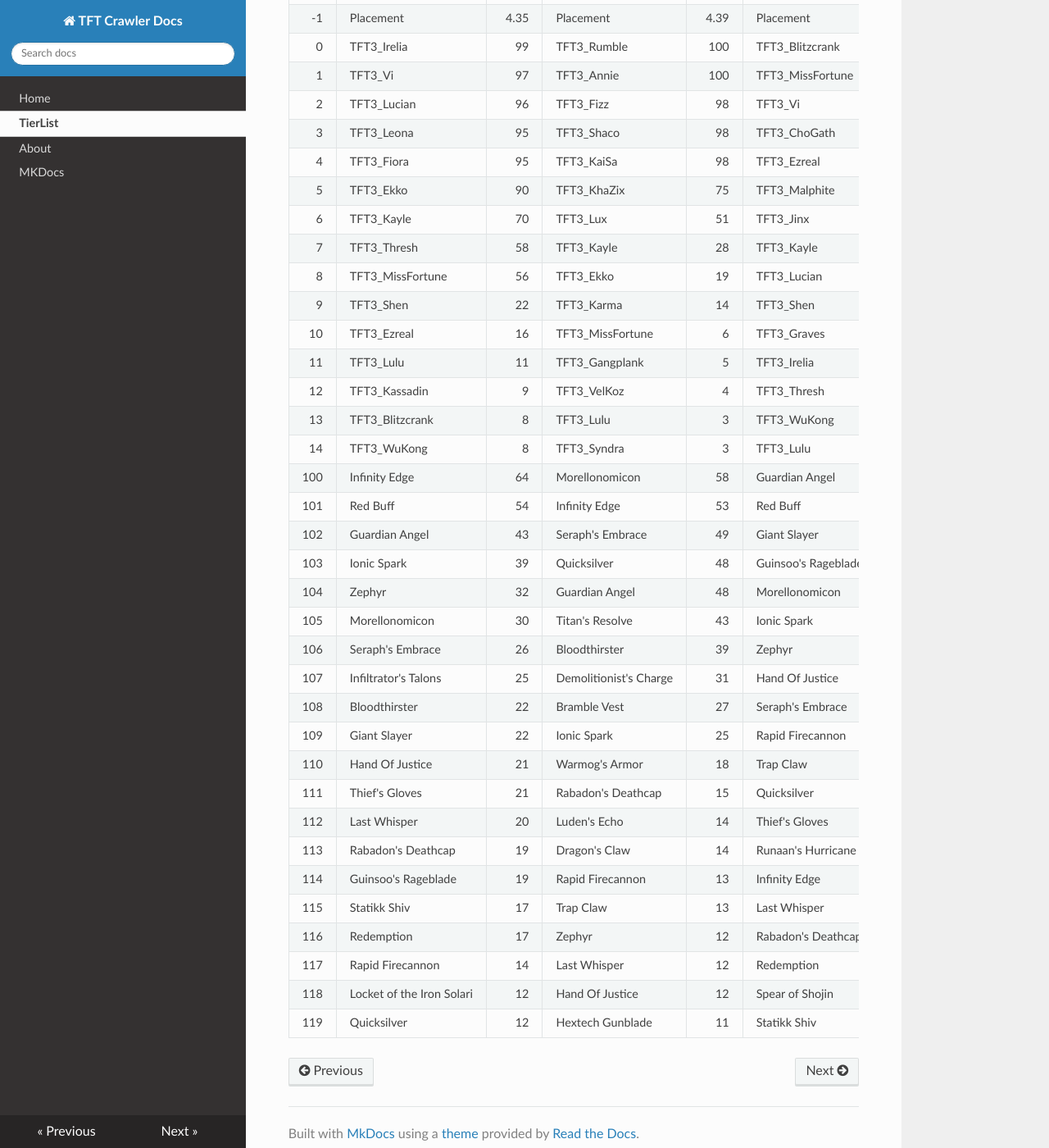
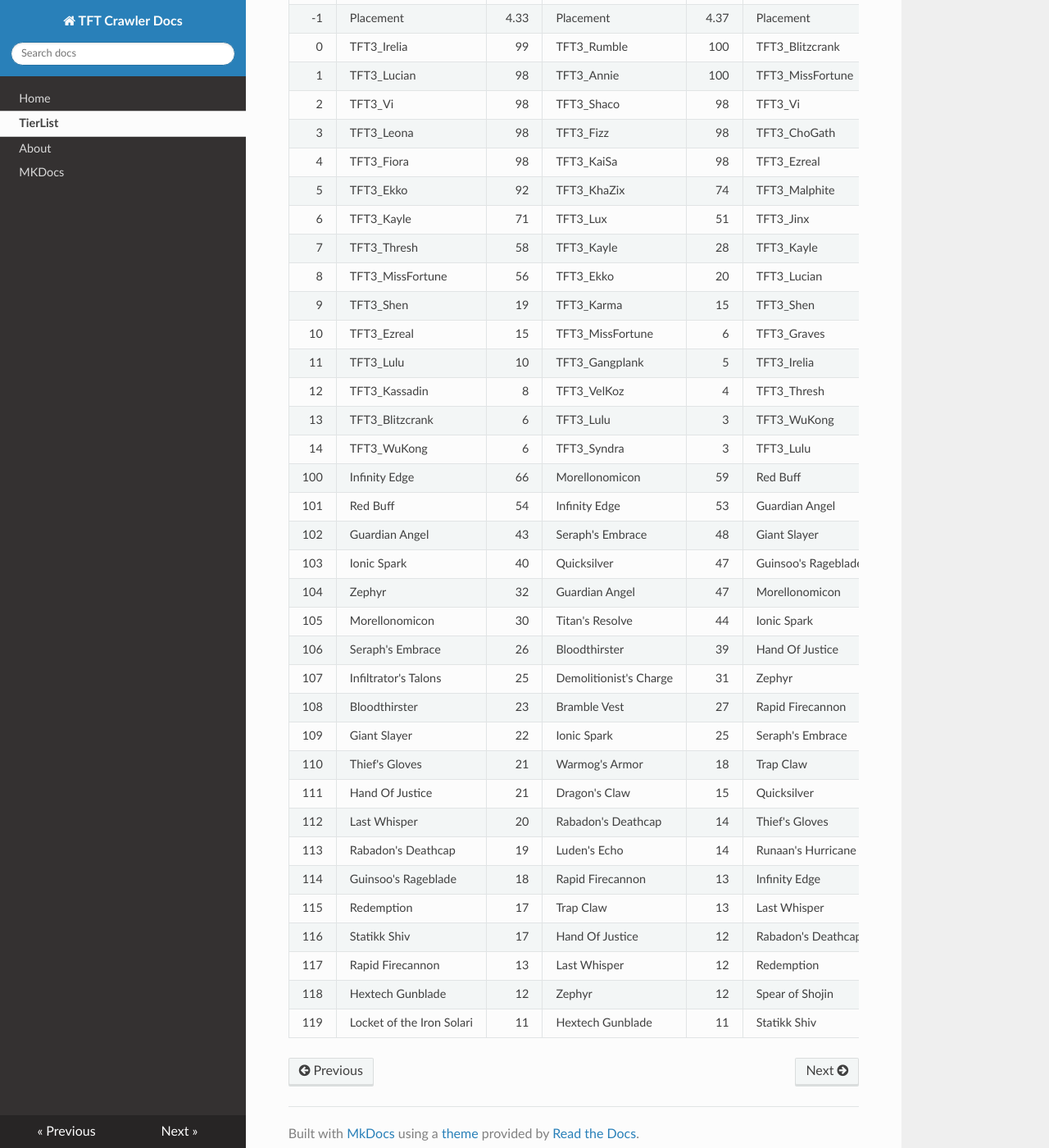
Before and after one commit to JamesYouL2/TFT-Crawler, an MkDocs documentation site: the page built from docs/tierlist.md, in a window 1280 px wide and 1400 px high, scrolled down 225 px. Shown: the whole window at 82% size. Built offline with MkDocs 1.6.1, drawn with Linux system fonts in a browser that asks for light colours; nearby versions of some CDN libraries; some of the changed text lies outside the part shown.

Commit message:
Update tierlist.md

```diff
--- a/docs/tierlist.md
+++ b/docs/tierlist.md
@@ -1,42 +1,42 @@
 Version 10.7.314.9802 (Mar 26 2020/14:16:38) [PUBLIC] <Releases/10.7>
 
-2020-04-07 23:54:16.753000
+2020-04-08 02:36:12.278000
 
 |     | 4_character               |   4_pct | 2_character            |   2_pct | 3_character         |   3_pct | 1_character         |   1_pct |
 |----:|:--------------------------|--------:|:-----------------------|--------:|:--------------------|--------:|:--------------------|--------:|
-|  -1 | Placement                 |    4.35 | Placement              |    4.39 | Placement           |    4.45 | Placement           |    4.49 |
-|   0 | TFT3_Irelia               |   99    | TFT3_Rumble            |  100    | TFT3_Blitzcrank     |   90    | TFT3_Mordekaiser    |   98    |
-|   1 | TFT3_Vi                   |   97    | TFT3_Annie             |  100    | TFT3_MissFortune    |   86    | TFT3_Karma          |   97    |
-|   2 | TFT3_Lucian               |   96    | TFT3_Fizz              |   98    | TFT3_Vi             |   82    | TFT3_Jhin           |   96    |
-|   3 | TFT3_Leona                |   95    | TFT3_Shaco             |   98    | TFT3_ChoGath        |   79    | TFT3_Ashe           |   93    |
-|   4 | TFT3_Fiora                |   95    | TFT3_KaiSa             |   98    | TFT3_Ezreal         |   76    | TFT3_Lulu           |   70    |
-|   5 | TFT3_Ekko                 |   90    | TFT3_KhaZix            |   75    | TFT3_Malphite       |   75    | TFT3_Jayce          |   59    |
-|   6 | TFT3_Kayle                |   70    | TFT3_Lux               |   51    | TFT3_Jinx           |   63    | TFT3_WuKong         |   58    |
-|   7 | TFT3_Thresh               |   58    | TFT3_Kayle             |   28    | TFT3_Kayle          |   46    | TFT3_Lux            |   44    |
-|   8 | TFT3_MissFortune          |   56    | TFT3_Ekko              |   19    | TFT3_Lucian         |   38    | TFT3_Shaco          |   43    |
-|   9 | TFT3_Shen                 |   22    | TFT3_Karma             |   14    | TFT3_Shen           |   35    | TFT3_JarvanIV       |   39    |
-|  10 | TFT3_Ezreal               |   16    | TFT3_MissFortune       |    6    | TFT3_Graves         |   33    | TFT3_Poppy          |   35    |
-|  11 | TFT3_Lulu                 |   11    | TFT3_Gangplank         |    5    | TFT3_Irelia         |   30    | TFT3_Leona          |   22    |
-|  12 | TFT3_Kassadin             |    9    | TFT3_VelKoz            |    4    | TFT3_Thresh         |   22    | TFT3_Thresh         |   10    |
-|  13 | TFT3_Blitzcrank           |    8    | TFT3_Lulu              |    3    | TFT3_WuKong         |   20    | TFT3_Kassadin       |    8    |
-|  14 | TFT3_WuKong               |    8    | TFT3_Syndra            |    3    | TFT3_Lulu           |   14    | TFT3_Soraka         |    7    |
-| 100 | Infinity Edge             |   64    | Morellonomicon         |   58    | Guardian Angel      |   53    | Guardian Angel      |   71    |
-| 101 | Red Buff                  |   54    | Infinity Edge          |   53    | Red Buff            |   52    | Infinity Edge       |   68    |
-| 102 | Guardian Angel            |   43    | Seraph's Embrace       |   49    | Giant Slayer        |   51    | Runaan's Hurricane  |   46    |
-| 103 | Ionic Spark               |   39    | Quicksilver            |   48    | Guinsoo's Rageblade |   39    | Morellonomicon      |   43    |
-| 104 | Zephyr                    |   32    | Guardian Angel         |   48    | Morellonomicon      |   32    | Last Whisper        |   42    |
-| 105 | Morellonomicon            |   30    | Titan's Resolve        |   43    | Ionic Spark         |   30    | Ionic Spark         |   29    |
-| 106 | Seraph's Embrace          |   26    | Bloodthirster          |   39    | Zephyr              |   30    | Seraph's Embrace    |   25    |
-| 107 | Infiltrator's Talons      |   25    | Demolitionist's Charge |   31    | Hand Of Justice     |   29    | Bloodthirster       |   24    |
-| 108 | Bloodthirster             |   22    | Bramble Vest           |   27    | Seraph's Embrace    |   28    | Spear of Shojin     |   21    |
-| 109 | Giant Slayer              |   22    | Ionic Spark            |   25    | Rapid Firecannon    |   27    | Zephyr              |   21    |
-| 110 | Hand Of Justice           |   21    | Warmog's Armor         |   18    | Trap Claw           |   24    | Guinsoo's Rageblade |   18    |
-| 111 | Thief's Gloves            |   21    | Rabadon's Deathcap     |   15    | Quicksilver         |   24    | Redemption          |   18    |
-| 112 | Last Whisper              |   20    | Luden's Echo           |   14    | Thief's Gloves      |   23    | Trap Claw           |   17    |
-| 113 | Rabadon's Deathcap        |   19    | Dragon's Claw          |   14    | Runaan's Hurricane  |   21    | Bramble Vest        |   17    |
-| 114 | Guinsoo's Rageblade       |   19    | Rapid Firecannon       |   13    | Infinity Edge       |   20    | Warmog's Armor      |   16    |
-| 115 | Statikk Shiv              |   17    | Trap Claw              |   13    | Last Whisper        |   16    | Quicksilver         |   15    |
-| 116 | Redemption                |   17    | Zephyr                 |   12    | Rabadon's Deathcap  |   15    | Dragon's Claw       |   14    |
-| 117 | Rapid Firecannon          |   14    | Last Whisper           |   12    | Redemption          |   15    | Dark Star's Heart   |   14    |
-| 118 | Locket of the Iron Solari |   12    | Hand Of Justice        |   12    | Spear of Shojin     |   14    | Titan's Resolve     |   14    |
-| 119 | Quicksilver               |   12    | Hextech Gunblade       |   11    | Statikk Shiv        |   13    | Hand Of Justice     |   13    |
+|  -1 | Placement                 |    4.33 | Placement              |    4.37 | Placement           |    4.49 | Placement           |    4.52 |
+|   0 | TFT3_Irelia               |   99    | TFT3_Rumble            |  100    | TFT3_Blitzcrank     |   90    | TFT3_Karma          |   93    |
+|   1 | TFT3_Lucian               |   98    | TFT3_Annie             |  100    | TFT3_MissFortune    |   85    | TFT3_Ashe           |   76    |
+|   2 | TFT3_Vi                   |   98    | TFT3_Shaco             |   98    | TFT3_Vi             |   82    | TFT3_Jhin           |   76    |
+|   3 | TFT3_Leona                |   98    | TFT3_Fizz              |   98    | TFT3_ChoGath        |   79    | TFT3_Mordekaiser    |   71    |
+|   4 | TFT3_Fiora                |   98    | TFT3_KaiSa             |   98    | TFT3_Ezreal         |   76    | TFT3_Lulu           |   62    |
+|   5 | TFT3_Ekko                 |   92    | TFT3_KhaZix            |   74    | TFT3_Malphite       |   75    | TFT3_JarvanIV       |   55    |
+|   6 | TFT3_Kayle                |   71    | TFT3_Lux               |   51    | TFT3_Jinx           |   64    | TFT3_Jayce          |   43    |
+|   7 | TFT3_Thresh               |   58    | TFT3_Kayle             |   28    | TFT3_Kayle          |   45    | TFT3_WuKong         |   42    |
+|   8 | TFT3_MissFortune          |   56    | TFT3_Ekko              |   20    | TFT3_Lucian         |   38    | TFT3_Lux            |   33    |
+|   9 | TFT3_Shen                 |   19    | TFT3_Karma             |   15    | TFT3_Shen           |   35    | TFT3_Shaco          |   32    |
+|  10 | TFT3_Ezreal               |   15    | TFT3_MissFortune       |    6    | TFT3_Graves         |   32    | TFT3_Rakan          |   29    |
+|  11 | TFT3_Lulu                 |   10    | TFT3_Gangplank         |    5    | TFT3_Irelia         |   30    | TFT3_XinZhao        |   29    |
+|  12 | TFT3_Kassadin             |    8    | TFT3_VelKoz            |    4    | TFT3_Thresh         |   22    | TFT3_Sona           |   26    |
+|  13 | TFT3_Blitzcrank           |    6    | TFT3_Lulu              |    3    | TFT3_WuKong         |   21    | TFT3_Neeko          |   25    |
+|  14 | TFT3_WuKong               |    6    | TFT3_Syndra            |    3    | TFT3_Lulu           |   14    | TFT3_Poppy          |   25    |
+| 100 | Infinity Edge             |   66    | Morellonomicon         |   59    | Red Buff            |   53    | Guardian Angel      |   55    |
+| 101 | Red Buff                  |   54    | Infinity Edge          |   53    | Guardian Angel      |   52    | Infinity Edge       |   53    |
+| 102 | Guardian Angel            |   43    | Seraph's Embrace       |   48    | Giant Slayer        |   51    | Morellonomicon      |   48    |
+| 103 | Ionic Spark               |   40    | Quicksilver            |   47    | Guinsoo's Rageblade |   38    | Runaan's Hurricane  |   37    |
+| 104 | Zephyr                    |   32    | Guardian Angel         |   47    | Morellonomicon      |   32    | Last Whisper        |   34    |
+| 105 | Morellonomicon            |   30    | Titan's Resolve        |   44    | Ionic Spark         |   31    | Spear of Shojin     |   34    |
+| 106 | Seraph's Embrace          |   26    | Bloodthirster          |   39    | Hand Of Justice     |   30    | Bramble Vest        |   32    |
+| 107 | Infiltrator's Talons      |   25    | Demolitionist's Charge |   31    | Zephyr              |   29    | Ionic Spark         |   28    |
+| 108 | Bloodthirster             |   23    | Bramble Vest           |   27    | Rapid Firecannon    |   29    | Dragon's Claw       |   26    |
+| 109 | Giant Slayer              |   22    | Ionic Spark            |   25    | Seraph's Embrace    |   27    | Titan's Resolve     |   25    |
+| 110 | Thief's Gloves            |   21    | Warmog's Armor         |   18    | Trap Claw           |   23    | Seraph's Embrace    |   23    |
+| 111 | Hand Of Justice           |   21    | Dragon's Claw          |   15    | Quicksilver         |   23    | Bloodthirster       |   20    |
+| 112 | Last Whisper              |   20    | Rabadon's Deathcap     |   14    | Thief's Gloves      |   23    | Zephyr              |   18    |
+| 113 | Rabadon's Deathcap        |   19    | Luden's Echo           |   14    | Runaan's Hurricane  |   20    | Quicksilver         |   18    |
+| 114 | Guinsoo's Rageblade       |   18    | Rapid Firecannon       |   13    | Infinity Edge       |   20    | Guinsoo's Rageblade |   17    |
+| 115 | Redemption                |   17    | Trap Claw              |   13    | Last Whisper        |   16    | Trap Claw           |   17    |
+| 116 | Statikk Shiv              |   17    | Hand Of Justice        |   12    | Rabadon's Deathcap  |   16    | Warmog's Armor      |   16    |
+| 117 | Rapid Firecannon          |   13    | Last Whisper           |   12    | Redemption          |   15    | Redemption          |   16    |
+| 118 | Hextech Gunblade          |   12    | Zephyr                 |   12    | Spear of Shojin     |   14    | Thief's Gloves      |   15    |
+| 119 | Locket of the Iron Solari |   11    | Hextech Gunblade       |   11    | Statikk Shiv        |   14    | Hand Of Justice     |   13    |
```
